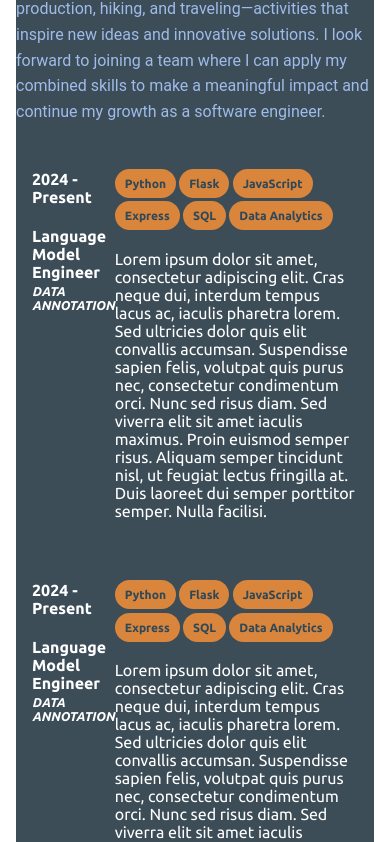
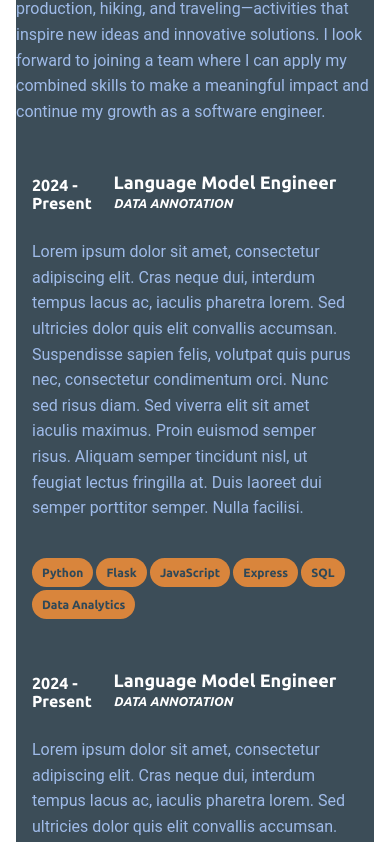
Before and after one commit to john-tettis/portfolio-updated, a React (Create React App) app: page / in a window 390 px wide. Shown: the part 1173-2015 px from the top of the page. Built offline with nearby package versions, Linux system fonts and the light colour scheme.

Commit message:
rewortked styles for new structure plus breakpoints

```diff
--- a/src/styles/WorkCard.css
+++ b/src/styles/WorkCard.css
@@ -1,21 +1,29 @@
 @import url('color.css');
 .card{
     display:flex;
-    flex-direction:row;
+    flex-direction:column;
     padding:.5rem;
     margin:.5rem;
     border-radius:5px;
 }
-.card-column-left{
-    margin-top:1.2rem;
-    width:25%;
+.card-row-top{
+    display:flex;
+    flex-direction:row;
+    justify-content: left;
+    align-items: end;
 }
-.card-column-right{
-    width:75%;
+.card-row-bottom{
+    display:flex;
+   flex-direction:row;
 }
 
+
+.duration{
+    margin-bottom: .7rem;
+}
 .card-title{
     margin-bottom:0;
+    font-size:18px
 
 }
 .card-company{
@@ -26,13 +34,16 @@
 }
 
 .card-description{
+    color:#9fbbe9;
+    font-size: 16px;
+    line-height: 1.6;
+    font-family: 'Roboto', sans-serif;
 
 
 }
 
 .card-skills{
     margin-top:1.3rem;
-    margin-right:.31em
 }
 
 .card:hover{
@@ -40,3 +51,18 @@
     border-top: 1px solid var(--color-6);
     background: var(--color-1a)
 }
+
+.column-left{
+    flex:1
+}
+.column-right{
+    flex:3
+}
+
+@media  screen and (max-width:1199px) {
+    .card-row-bottom{
+       flex-direction:column-reverse;
+    }
+
+
+}
```
